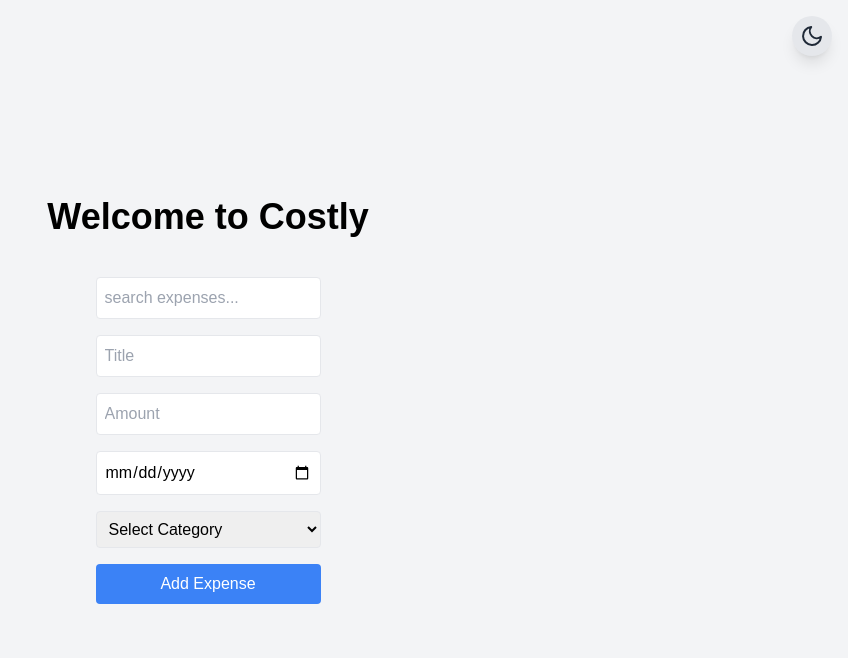
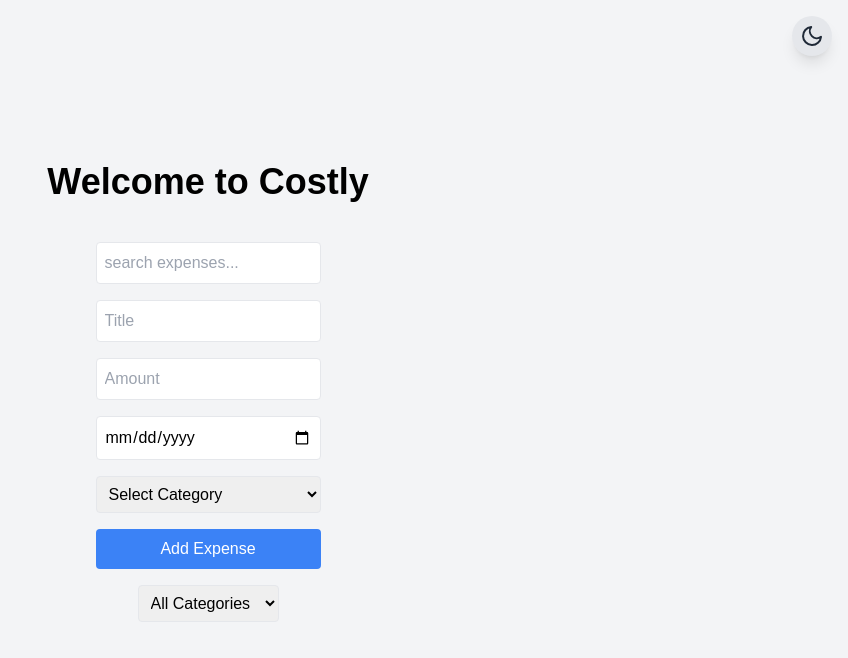
Before and after one commit to frau-azadeh/Costly, a Next.js app: page / in a window 1280 px wide. Shown: the top 658 px of the page, without its empty margins (432-1280 px from the left). Built offline with nearby package versions, Linux system fonts and the light colour scheme.

Commit message:
add category in component

```diff
--- a/src/components/ExpenseList.tsx
+++ b/src/components/ExpenseList.tsx
@@ -8,6 +8,7 @@
   title: string;
   amount: number;
   date: string;
+  category:string;
 };
 
 type ExpenseListProps = {
@@ -15,12 +16,24 @@
 };
 
 export const ExpenseList: React.FC<ExpenseListProps> = ({ setEditingExpense }) => {
-  const { expenses, removeExpense, searchQuery } = useExpenses();
+  const { expenses, removeExpense, searchQuery, filterCategory, setFilterCategory} = useExpenses();
 
   const filterdExpenses = expenses.filter((expense)=>
   expense.title.toLowerCase().includes(searchQuery.toLowerCase()))
-
+  .filter((expense) => (filterCategory ? expense.category === filterCategory : true))
   return (
+    <div className="max-w-md max-auto mt-4">
+      <select
+      value={filterCategory}
+      onChange={(e) => setFilterCategory(e.target.value)}
+      className="p-2 border rounded w-full mb-4"
+      >
+        <option value="">All Categories</option>
+        <option value="Food">Food</option>
+        <option value="Transportation">Transportation</option>
+        <option value="Entertainment">Entertainment</option>
+        <option value="Other">Other</option>
+      </select>
         <ul className="flex flex-col gap-4">
               {filterdExpenses.map((expense) => (
                 <li key={expense.id} className="flex justify-between items-center border-b pb-2">
@@ -46,5 +59,7 @@
                 </li>
               ))}
         </ul>
+    </div>
+
   );
 };
```
Lines whose indentation alone changed are shown as unchanged.
